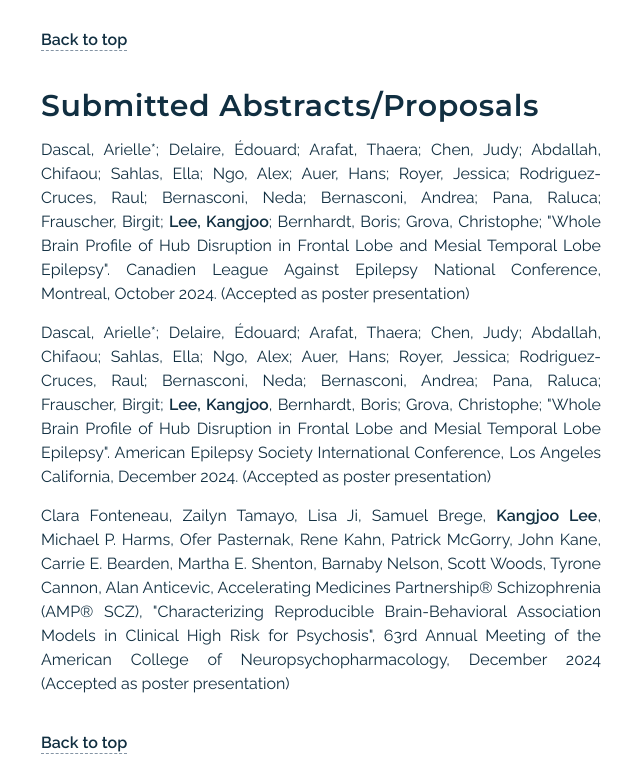
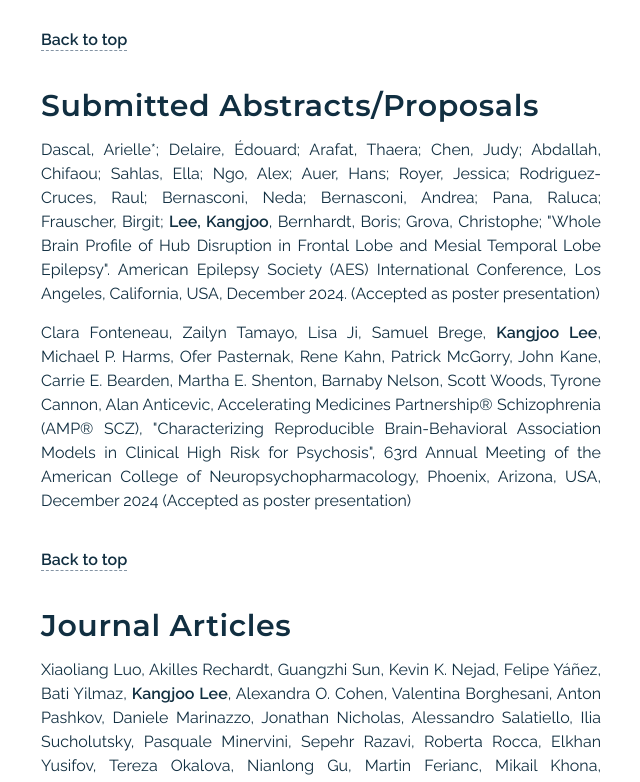
Before and after one commit to Kangjoo/Kangjoo.github.io, a plain HTML site: page publications/index.html in a window 1280 px wide. Shown: the part 924-1706 px from the top of the page, without its empty margins (511-1151 px from the left). Drawn offline with Linux system fonts and the light colour scheme; a script that the page names is missing.

Commit message:
Update index.html

```diff
--- a/publications/index.html
+++ b/publications/index.html
@@ -332,9 +332,8 @@
 <!--       <p>Sam Brege, <b>Kangjoo Lee</b>, Zailyn Tamayo, Tineke Grent-’t Jong, Alan Anticevic, Peter Ulhaas, Youngsun T. Cho and Clara Fonteneau, "Identifying neurobiological mechanisms of psychosis-risk", Society of Biological Psychiatry, April 2025 (Submitted)</p> -->
 <!--       <p>Amber Howell, Jie Lisa Ji, Alan Anticevic, John D. Murray, Youngsun T. Cho, and Kangjoo Lee, Society of Biological Psychiatry, April 2025 (Submitted)</p> -->
 <!--       <p>Yulan D. Chen, Chenyang Lin, Jennifer Okolo, Samuel Brege, Phuong Pham, Kangjoo Lee, Jie Lisa Ji, Youngsun T. Cho, "Cognitive-Motivational Phenotypes in Late Childhood", Society of Biological Psychiatry, April 2025 (Submitted)</p> -->
-      <p>Dascal, Arielle*; Delaire, Édouard; Arafat, Thaera; Chen, Judy; Abdallah, Chifaou; Sahlas, Ella; Ngo, Alex; Auer, Hans; Royer, Jessica; Rodriguez-Cruces, Raul; Bernasconi, Neda; Bernasconi, Andrea; Pana, Raluca; Frauscher, Birgit; <b>Lee, Kangjoo</b>; Bernhardt, Boris; Grova, Christophe; "Whole Brain Profile of Hub Disruption in Frontal Lobe and Mesial Temporal Lobe Epilepsy". Canadien League Against Epilepsy National Conference, Montreal, October 2024. (Accepted as poster presentation)</p>
-      <p>Dascal, Arielle*; Delaire, Édouard; Arafat, Thaera; Chen, Judy; Abdallah, Chifaou; Sahlas, Ella; Ngo, Alex; Auer, Hans; Royer, Jessica; Rodriguez-Cruces, Raul; Bernasconi, Neda; Bernasconi, Andrea; Pana, Raluca; Frauscher, Birgit; <b>Lee, Kangjoo</b>, Bernhardt, Boris; Grova, Christophe; "Whole Brain Profile of Hub Disruption in Frontal Lobe and Mesial Temporal Lobe Epilepsy". American Epilepsy Society International Conference, Los Angeles California, December 2024. (Accepted as poster presentation)</p>
-      <p>Clara Fonteneau, Zailyn Tamayo, Lisa Ji, Samuel Brege, <b>Kangjoo Lee</b>, Michael P. Harms, Ofer Pasternak, Rene Kahn, Patrick McGorry, John Kane, Carrie E. Bearden, Martha E. Shenton, Barnaby Nelson, Scott Woods, Tyrone Cannon, Alan Anticevic, Accelerating Medicines Partnership® Schizophrenia (AMP® SCZ), "Characterizing Reproducible Brain-Behavioral Association Models in Clinical High Risk for Psychosis", 63rd Annual Meeting of the American College of Neuropsychopharmacology, December 2024 (Accepted as poster presentation)</p>
+      <p>Dascal, Arielle*; Delaire, Édouard; Arafat, Thaera; Chen, Judy; Abdallah, Chifaou; Sahlas, Ella; Ngo, Alex; Auer, Hans; Royer, Jessica; Rodriguez-Cruces, Raul; Bernasconi, Neda; Bernasconi, Andrea; Pana, Raluca; Frauscher, Birgit; <b>Lee, Kangjoo</b>, Bernhardt, Boris; Grova, Christophe; "Whole Brain Profile of Hub Disruption in Frontal Lobe and Mesial Temporal Lobe Epilepsy". American Epilepsy Society (AES) International Conference, Los Angeles, California, USA, December 2024. (Accepted as poster presentation)</p>
+      <p>Clara Fonteneau, Zailyn Tamayo, Lisa Ji, Samuel Brege, <b>Kangjoo Lee</b>, Michael P. Harms, Ofer Pasternak, Rene Kahn, Patrick McGorry, John Kane, Carrie E. Bearden, Martha E. Shenton, Barnaby Nelson, Scott Woods, Tyrone Cannon, Alan Anticevic, Accelerating Medicines Partnership® Schizophrenia (AMP® SCZ), "Characterizing Reproducible Brain-Behavioral Association Models in Clinical High Risk for Psychosis", 63rd Annual Meeting of the American College of Neuropsychopharmacology, Phoenix, Arizona, USA, December 2024 (Accepted as poster presentation)</p>
 <br>
 <a href="#top" style="text-align:right" >Back to top</a>
 
@@ -465,6 +464,7 @@
 
 <a id="conference"></a>
 <h2>Conference Abstracts</h2>
+            <p>Dascal, Arielle*; Delaire, Édouard; Arafat, Thaera; Chen, Judy; Abdallah, Chifaou; Sahlas, Ella; Ngo, Alex; Auer, Hans; Royer, Jessica; Rodriguez-Cruces, Raul; Bernasconi, Neda; Bernasconi, Andrea; Pana, Raluca; Frauscher, Birgit; <b>Lee, Kangjoo</b>; Bernhardt, Boris; Grova, Christophe; "Whole Brain Profile of Hub Disruption in Frontal Lobe and Mesial Temporal Lobe Epilepsy". Canadien League Against Epilepsy (CLAE) National Conference, Montreal, October 2024. (Poster session)</p>
       <p><b>Kangjoo Lee</b>, "Reorganization of connector hubs of brain networks during epilepsy and sleep", Clinical investigator workshop: Multimodal evaluation of the interactions between sleep, epilepsy and cognition, Annual meeting of Americal Epilepsy Society (AES), December 2024 (Oral session)</p>
       <p><b>Kangjoo Lee</b>, "State-trait dynamics of the human brain reflect individual behavior and life functions", "Symposia: Brain State and Trait Dynamics in Mental Illnesses", Organization for Human Brain Mapping (OHBM), July 2024 (Oral session)</p>
       <p><b>Kangjoo Lee</b>, Clara Fonteneau, Ally Price, Lucie Berkovitch, Jie Lisa Ji, Zailyn Tamayo, Yvette Afriyie-Agyemang, Amber Howell, Grega Repovš, John D. Murray, Youngsun Cho, Alan Anticevic, "Non-linear Impact of Symptom Severity on Effect Size of Neuro-Symptom Variations in Psychosis", Organization for Human Brain Mapping (OHBM), July 2024 (Poster session)</p>
```
